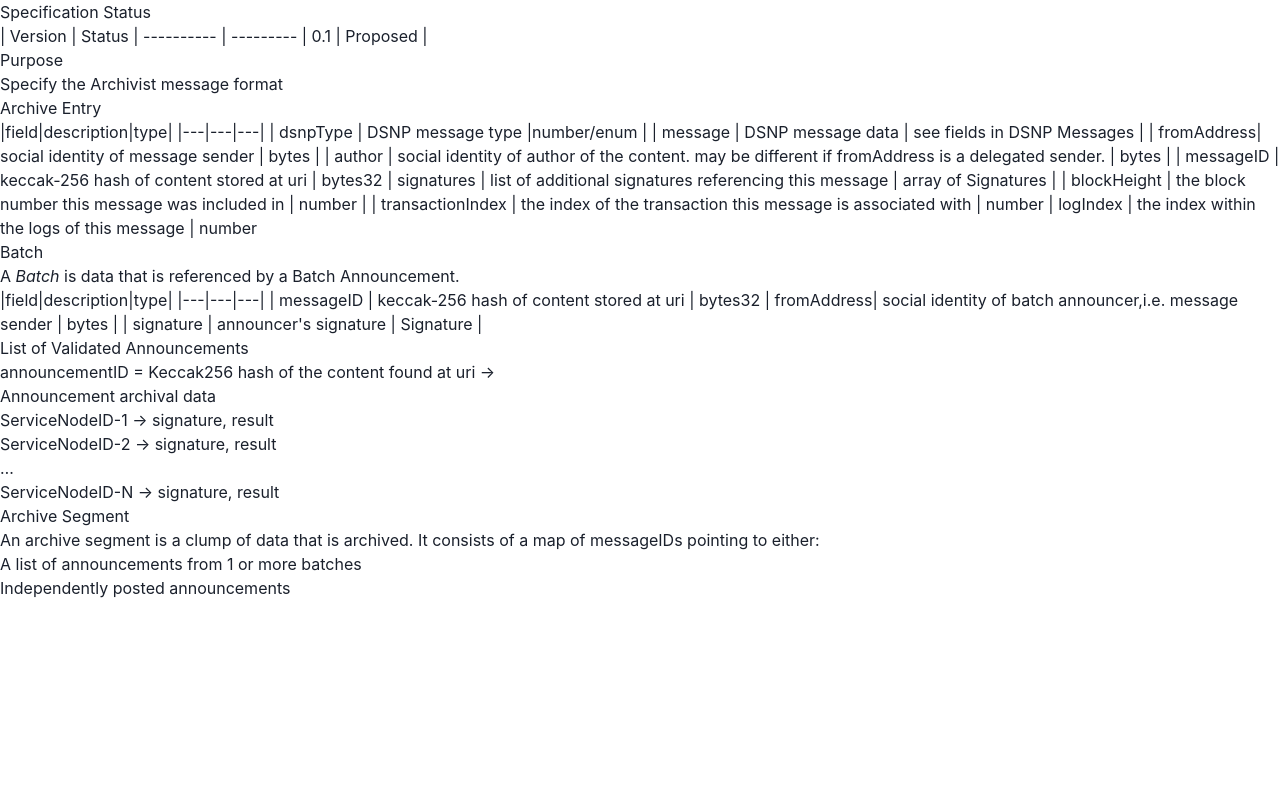
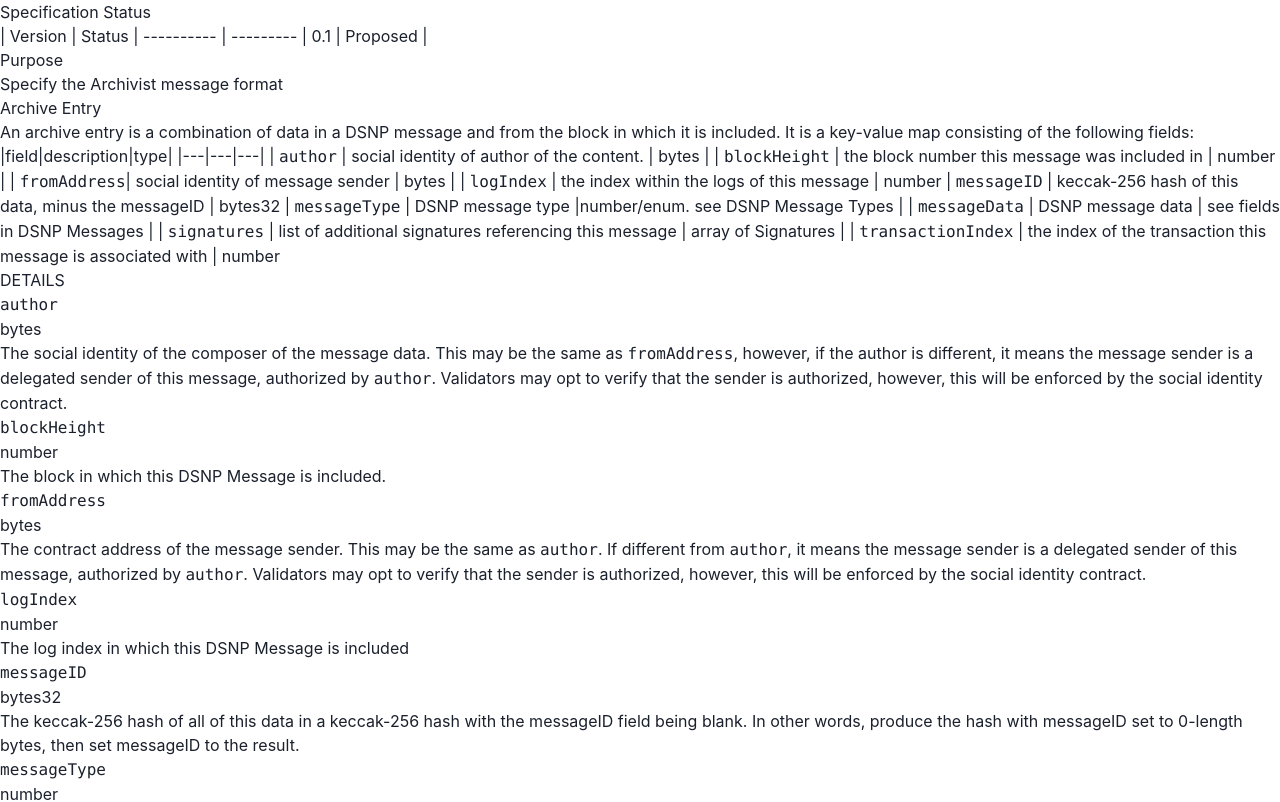
Before and after one commit to LibertyDSNP/spec, a Next.js app: page /DSNP/DSNP-Archive-Messages in a window 1280 px wide. Shown: the top 802 px of the page. Built offline with nearby package versions, Linux system fonts and the light colour scheme; what dokz would draw is missing.

Commit message:
trying to figure out how to include images

```diff
--- a/pages/DSNP/DSNP-Archive-Messages.md
+++ /dev/null
@@ -1,43 +0,0 @@
-## Specification Status
-
-| Version | Status |
----------- | ---------
-| 0.1     | Proposed |
-
-## Purpose
-1. Specify the Archivist message format
-
-## Archive Entry
-|field|description|type|
-|---|---|---|
-| dsnpType | DSNP message type |number/enum |
-| message | DSNP message data | see fields in [DSNP Messages](/DSNP/DSNP-Messages) |
-| fromAddress| social identity of message sender | bytes |
-| author | social identity of author of the content. may be different if fromAddress is a delegated sender. | bytes |
-| messageID | keccak-256 hash of content stored at uri |  bytes32
-| signatures | list of additional signatures referencing this message | array of Signatures |
-| blockHeight | the block number this message was included in | number |
-| transactionIndex | the index of the transaction this message is associated with | number
-| logIndex | the index within the logs of this message | number
-
-## Batch
-A _Batch_ is data that is referenced by a Batch Announcement.
-
-|field|description|type|
-|---|---|---|
-| messageID | keccak-256 hash of content stored at uri |  bytes32
-| fromAddress| social identity of batch announcer,i.e. message sender | bytes |
-| signature | announcer's signature | Signature |
-
-*  List of Validated Announcements
-    * announcementID  = Keccak256 hash of the content found at uri →
-        * Announcement archival data
-        * ServiceNodeID-1 -> signature, result
-        * ServiceNodeID-2 -> signature, result
-        * …
-        * ServiceNodeID-N -> signature, result
-
-## Archive Segment
-An archive segment is a clump of data that is archived. It consists of a map of messageIDs pointing to either:
-* A list of announcements from 1 or more batches
-* Independently posted announcements
--- /dev/null
+++ b/pages/DSNP/DSNP-Archive-Messages.mdx
@@ -0,0 +1,93 @@
+import { Image } from "@chakra-ui/react";
+
+## Specification Status
+
+| Version | Status |
+---------- | ---------
+| 0.1     | Proposed |
+
+## Purpose
+1. Specify the Archivist message format
+
+## Archive Entry
+An archive entry is a combination of data in a DSNP message and from the block in which it is included.
+It is a key-value map consisting of the following fields:
+
+|field|description|type|
+|---|---|---|
+| `author` | social identity of author of the content. | bytes |
+| `blockHeight` | the block number this message was included in | number |
+| `fromAddress`| social identity of message sender | bytes |
+| `logIndex` | the index within the logs of this message | number
+| `messageID` | keccak-256 hash of this data, minus the messageID |  bytes32
+| `messageType` | DSNP message type |number/enum. see [DSNP Message Types](/DSNP/DSNP-Message-Types) |
+| `messageData` | DSNP message data | see fields in [DSNP Messages](/DSNP/DSNP-Messages) |
+| `signatures` | list of additional signatures referencing this message | array of Signatures |
+| `transactionIndex` | the index of the transaction this message is associated with | number
+
+### DETAILS
+### `author`
+* bytes
+* The social identity of the composer of the message data. This may be the same as `fromAddress`, however, if the author is different, it means the message sender is a delegated sender of this message, authorized by `author`.  Validators may opt to verify that the sender is authorized, however, this will be enforced by the social identity contract.
+
+### `blockHeight`
+* number
+* The block in which this DSNP Message is included.
+
+### `fromAddress`
+* bytes
+* The contract address of the message sender.  This may be the same as `author`. If different from    `author`, it means the message sender is a delegated sender of this message, authorized by `author`.  Validators may opt to verify that the sender is authorized, however, this will be enforced by the social identity contract.
+
+### `logIndex`
+* number
+* The log index in which this DSNP Message is included
+
+### `messageID`
+* bytes32
+* The keccak-256 hash of all of this data in a keccak-256 hash with the messageID field being blank. In other words, produce the hash with messageID set to 0-length bytes, then set messageID to the result.
+
+### `messageType`
+   * number
+   * Indicates what type of message this is, useful for indexers and filters.
+
+### `messageData`
+   * varies
+   * This can be encrypted, and/or serialized, and compressed where feasible.  The decrypted, fully deserialzed version must be one of the types described in [DSNP Messages](/DSNP/DSNP-Messages).
+
+### `signatures`
+   * array
+   * all the signatures applied to this message at the time of archival.
+
+### `transactionIndex`
+   * number
+   * The transaction index in which this DSNP Message is included
+
+## Batch
+A _Batch_ is data that is referenced by a Batch Announcement.
+
+|field|description|type|
+|---|---|---|
+| messageID | keccak-256 hash of content stored at uri |  bytes32
+| fromAddress| social identity of batch announcer,i.e. message sender | bytes |
+| signature | announcer's signature | Signature |
+
+*  List of Validated Announcements
+    * announcementID  = Keccak256 hash of the content found at uri →
+        * Announcement archival data
+        * ServiceNodeID-1 -> signature, result
+        * ServiceNodeID-2 -> signature, result
+        * …
+        * ServiceNodeID-N -> signature, result
+
+## Archive Segment
+An archive segment is a clump of data that is archived. It consists of a map of messageIDs pointing to either:
+* A list of announcements from 1 or more batches
+* Independently posted announcements
+
+## Signature
+A Signature consists of two fields:
+* `signature` - A [secp256k1](https://en.bitcoin.it/wiki/Secp256k1) signature
+* `result` - optional, bytes. A result of an operation performed. For example, if a signing entity wished to prove that they had performed some sort of validation or analysis on the message, they would put the result of the analysis in this field. It could be a meaningful number or string, some sort of proof hash, etc.
+
+## Diagram
+<Image src="DSNP/images/ArchiveDiagram.png" />
```
Also changed, not shown: pages/Archivists/About.md (+2 -2 lines), pages/DSNP/Messages/Serialization.md (+8 -5 lines), images/ArchiveMessages.png (added).
